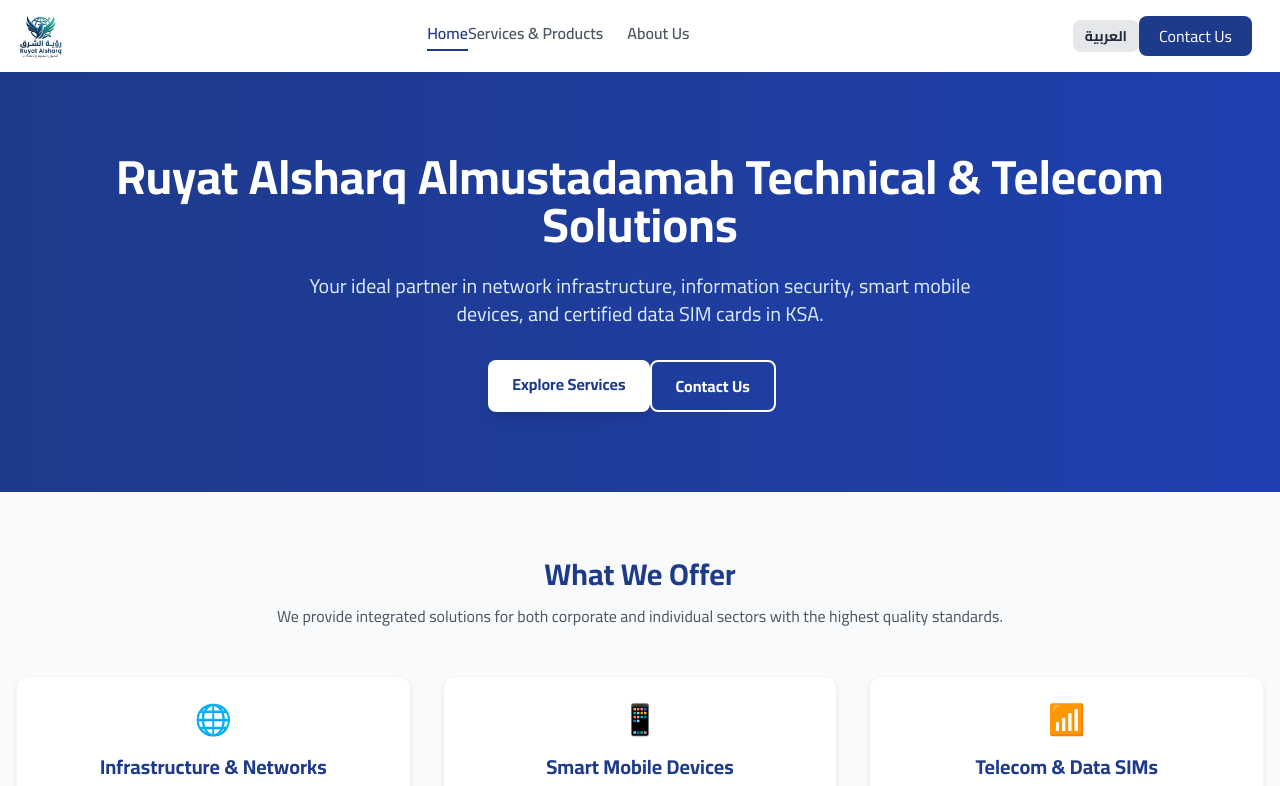
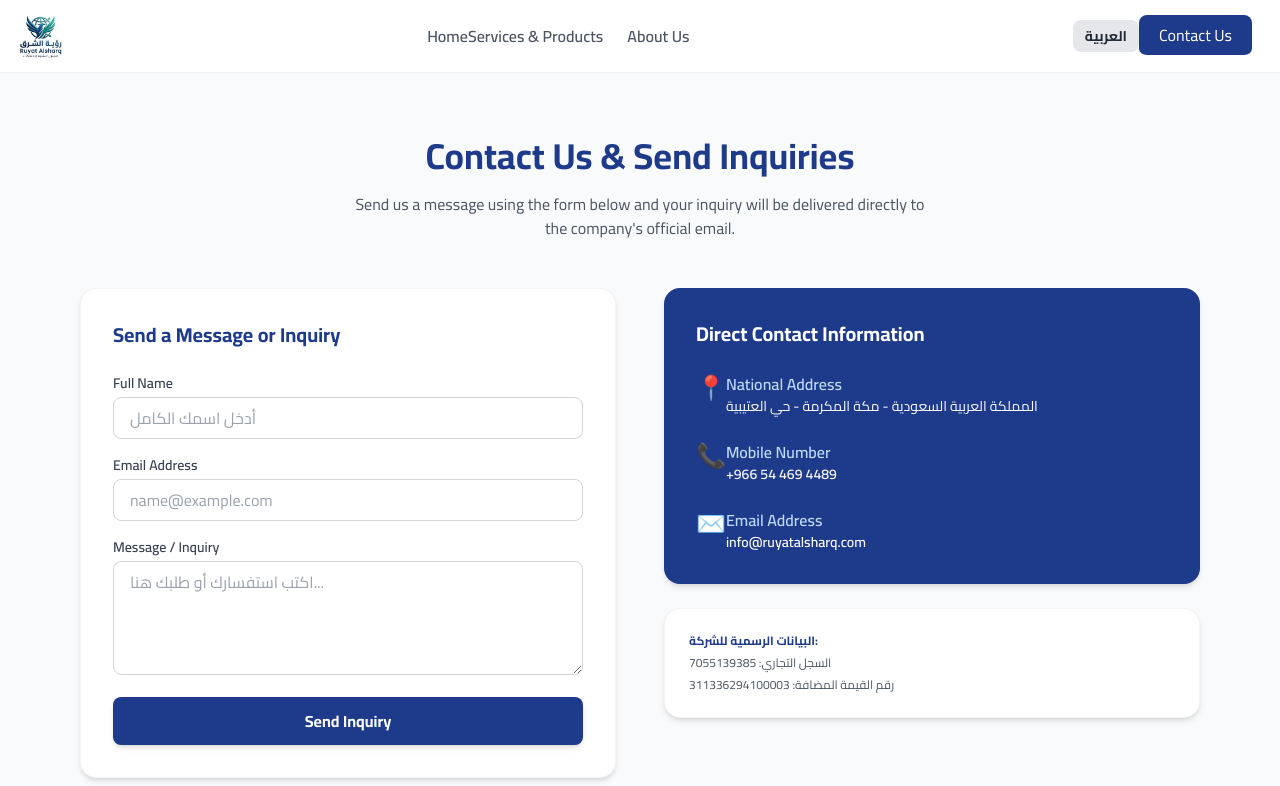
Before and after one commit to ruyatalsharq-spec/ruyat-alsharq-website, a plain HTML site: page index.html in a window 1280 px wide. Both pictures are taken after a click on the button "English". Shown: the top 786 px of the page. Drawn offline with nearby package versions, Linux system fonts and the light colour scheme.

Commit message:
Update index.html

```diff
--- a/index.html
+++ b/index.html
@@ -3,7 +3,7 @@
 <head>
     <meta charset="UTF-8">
     <meta name="viewport" content="width=device-width, initial-scale=1.0">
-    <title id="page-title">شركة رؤية الشرق المستدامة - للحلول التقنية والاتصالات</title>
+    <title id="page-title">اتصل بنا - شركة رؤية الشرق المستدامة</title>
     <!-- Tailwind CSS CDN -->
     <script src="https://cdn.tailwindcss.com"></script>
     <link href="https://fonts.googleapis.com/css2?family=Cairo:wght@400;600;700&display=swap" rel="stylesheet">
@@ -24,83 +24,102 @@
                 </a>
             </div>
 
-            <!-- Navigation Links -->
             <nav class="hidden md:flex space-x-6 space-x-reverse font-semibold">
-                <a href="index.html" class="text-blue-900 border-b-2 border-blue-900 pb-1" data-i18n="nav_home">الرئيسية</a>
+                <a href="index.html" class="text-gray-600 hover:text-blue-900 transition" data-i18n="nav_home">الرئيسية</a>
                 <a href="services.html" class="text-gray-600 hover:text-blue-900 transition" data-i18n="nav_services">خدماتنا والمنتجات</a>
                 <a href="about.html" class="text-gray-600 hover:text-blue-900 transition" data-i18n="nav_about">من نحن</a>
             </nav>
 
-            <!-- Actions (Language Switcher & Contact Button) -->
             <div class="flex items-center space-x-3 space-x-reverse">
-                <!-- Language Switcher Button -->
                 <button onclick="toggleLanguage()" id="lang-btn" class="bg-gray-200 text-gray-800 px-3 py-1.5 rounded-lg text-sm font-bold hover:bg-gray-300 transition">
                     English
                 </button>
-                <a href="contact.html" class="bg-blue-900 text-white px-5 py-2 rounded-lg font-medium hover:bg-blue-800 transition" data-i18n="nav_contact">اتصل بنا</a>
+                <a href="contact.html" class="bg-blue-900 text-white px-5 py-2 rounded-lg font-medium hover:bg-blue-800 transition border-b-2 border-white" data-i18n="nav_contact">اتصل بنا</a>
             </div>
         </div>
     </header>
 
-    <!-- Hero Section -->
-    <section class="bg-gradient-to-r from-blue-900 to-blue-800 text-white py-20">
-        <div class="max-w-7xl mx-auto px-4 text-center">
-            <h1 class="text-4xl md:text-5xl font-bold mb-6" data-i18n="hero_title">شركة رؤية الشرق المستدامة للحلول التقنية والاتصالات</h1>
-            <p class="text-lg md:text-xl text-blue-100 max-w-2xl mx-auto mb-8" data-i18n="hero_desc">شريكك الأمثل في البنية التحتية للشبكات، أمن المعلومات، توفير الجوالات الذكية، وشرائح البيانات المعتمدة في المملكة.</p>
-            <div class="flex justify-center space-x-4 space-x-reverse">
-                <a href="services.html" class="bg-white text-blue-900 px-6 py-3 rounded-lg font-bold hover:bg-blue-50 transition shadow-lg" data-i18n="hero_btn_services">استعرض خدماتنا</a>
-                <a href="contact.html" class="border-2 border-white text-white px-6 py-3 rounded-lg font-bold hover:bg-white hover:text-blue-900 transition" data-i18n="hero_btn_contact">تواصل معنا</a>
-            </div>
-        </div>
-    </section>
-
-    <!-- Quick Services Preview -->
-    <main class="max-w-7xl mx-auto px-4 py-16">
+    <!-- Main Content -->
+    <main class="max-w-6xl mx-auto px-4 py-16">
         <div class="text-center mb-12">
-            <h2 class="text-3xl font-bold text-blue-900 mb-3" data-i18n="sec_title">ماذا نقدم؟</h2>
-            <p class="text-gray-600" data-i18n="sec_desc">نقدم حلولاً متكاملة للقطاعين المؤسسي والفردي بأعلى معايير الجودة.</p>
+            <h1 class="text-3xl md:text-4xl font-bold text-blue-900 mb-4" data-i18n="contact_heading">اتصل بنا واستقبل استفساراتك</h1>
+            <p class="text-gray-600 max-w-xl mx-auto" data-i18n="contact_subheading">راسلنا عبر النموذج أدناه وسيتم إرسال استفسارك مباشرة إلى البريد الرسمي للشركة.</p>
         </div>
 
-        <div class="grid grid-cols-1 md:grid-cols-3 gap-8">
-            <div class="bg-white p-6 rounded-xl shadow-md border border-gray-100 text-center">
-                <div class="text-blue-900 text-3xl mb-4 font-bold">🌐</div>
-                <h3 class="text-xl font-bold text-blue-900 mb-2" data-i18n="card1_title">البنية التحتية والشبكات</h3>
-                <p class="text-gray-600 text-sm mb-4" data-i18n="card1_desc">شبكات الألياف البصرية وأنظمة الجدران النارية وأمن المعلومات.</p>
-                <a href="services.html" class="text-blue-900 font-semibold text-sm hover:underline" data-i18n="read_more">المزيد ←</a>
+        <div class="grid grid-cols-1 md:grid-cols-2 gap-12 items-start">
+
+            <!-- Contact Form (Connected to Formspree Endpoint) -->
+            <div class="bg-white p-8 rounded-2xl shadow-md border border-gray-100">
+                <h2 class="text-xl font-bold text-blue-900 mb-6" data-i18n="form_title">أرسل رسالة أو استفسار</h2>
+
+                <form action="https://formspree.io/f/xbgoybrd" method="POST" class="space-y-4">
+                    <div>
+                        <label class="block text-sm font-semibold text-gray-700 mb-1" data-i18n="name_label">الاسم الكريم</label>
+                        <input type="text" name="name" required class="w-full px-4 py-2 border border-gray-300 rounded-lg focus:outline-none focus:ring-2 focus:ring-blue-900" placeholder="أدخل اسمك الكامل">
+                    </div>
+                    <div>
+                        <label class="block text-sm font-semibold text-gray-700 mb-1" data-i18n="email_label">البريد الإلكتروني</label>
+                        <input type="email" name="email" required class="w-full px-4 py-2 border border-gray-300 rounded-lg focus:outline-none focus:ring-2 focus:ring-blue-900" placeholder="name@example.com">
+                    </div>
+                    <div>
+                        <label class="block text-sm font-semibold text-gray-700 mb-1" data-i18n="message_label">نص الرسالة / الاستفسار</label>
+                        <textarea name="message" rows="4" required class="w-full px-4 py-2 border border-gray-300 rounded-lg focus:outline-none focus:ring-2 focus:ring-blue-900" placeholder="اكتب استفسارك أو طلبك هنا..."></textarea>
+                    </div>
+                    <button type="submit" class="w-full bg-blue-900 text-white py-3 rounded-lg font-bold hover:bg-blue-800 transition shadow-md" data-i18n="submit_btn">إرسال الاستفسار</button>
+                </form>
             </div>
 
-            <div class="bg-white p-6 rounded-xl shadow-md border border-gray-100 text-center">
-                <div class="text-blue-900 text-3xl mb-4 font-bold">📱</div>
-                <h3 class="text-xl font-bold text-blue-900 mb-2" data-i18n="card2_title">الجوالات الذكية</h3>
-                <p class="text-gray-600 text-sm mb-4" data-i18n="card2_desc">أحدث إصدارات أيفون، سامسونج، وشاومي بضمان معتمد.</p>
-                <a href="services.html" class="text-blue-900 font-semibold text-sm hover:underline" data-i18n="read_more">المزيد ←</a>
+            <!-- Info & Direct Contact Card -->
+            <div class="space-y-6">
+                <div class="bg-blue-900 text-white p-8 rounded-2xl shadow-md space-y-6">
+                    <h2 class="text-xl font-bold mb-4" data-i18n="info_title">معلومات التواصل المباشر</h2>
+                    <div class="flex items-start space-x-4 space-x-reverse">
+                        <span class="text-2xl">📍</span>
+                        <div>
+                            <h4 class="font-semibold text-blue-200" data-i18n="addr_label">العنوان الوطني</h4>
+                            <p class="text-white text-sm">المملكة العربية السعودية - مكة المكرمة - حي العتيبية</p>
+                        </div>
+                    </div>
+                    <div class="flex items-start space-x-4 space-x-reverse">
+                        <span class="text-2xl">📞</span>
+                        <div>
+                            <h4 class="font-semibold text-blue-200" data-i18n="phone_label">رقم الجوال</h4>
+                            <p class="text-white text-sm" dir="ltr"><a href="tel:+966544694489" class="hover:underline font-semibold">+966 54 469 4489</a></p>
+                        </div>
+                    </div>
+                    <div class="flex items-start space-x-4 space-x-reverse">
+                        <span class="text-2xl">✉️</span>
+                        <div>
+                            <h4 class="font-semibold text-blue-200" data-i18n="email_label">البريد الإلكتروني</h4>
+                            <p class="text-white text-sm"><a href="mailto:info@ruyatalsharq.com" class="hover:underline font-semibold">info@ruyatalsharq.com</a></p>
+                        </div>
+                    </div>
+                </div>
+
+                <!-- Legal Box -->
+                <div class="bg-white p-6 rounded-2xl shadow-md border border-gray-100 text-xs space-y-1.5 text-gray-600">
+                    <p class="font-bold text-blue-900 mb-1">البيانات الرسمية للشركة:</p>
+                    <p>السجل التجاري: 7055139385</p>
+                    <p dir="ltr">رقم القيمة المضافة: 311336294100003</p>
+                </div>
             </div>
 
-            <div class="bg-white p-6 rounded-xl shadow-md border border-gray-100 text-center">
-                <div class="text-blue-900 text-3xl mb-4 font-bold">📶</div>
-                <h3 class="text-xl font-bold text-blue-900 mb-2" data-i18n="card3_title">شرائح الاتصالات والبيانات</h3>
-                <p class="text-gray-600 text-sm mb-4" data-i18n="card3_desc">باقات STC، موبايلي، وزين للأعمال والأفراد في المملكة.</p>
-                <a href="services.html" class="text-blue-900 font-semibold text-sm hover:underline" data-i18n="read_more">المزيد ←</a>
-            </div>
         </div>
     </main>
 
-    <!-- Footer with Official Data, VAT, CR & Contact Info -->
+    <!-- Footer -->
     <footer class="bg-gray-900 text-white pt-12 pb-6 mt-16 border-t border-gray-800">
         <div class="max-w-7xl mx-auto px-4 grid grid-cols-1 md:grid-cols-3 gap-8 mb-8">
-            <!-- Company Info -->
             <div>
                 <h3 class="text-lg font-bold text-blue-400 mb-3" data-i18n="footer_about_title">شركة رؤية الشرق المستدامة</h3>
                 <p class="text-gray-400 text-sm leading-relaxed" data-i18n="footer_about_desc">شريكك المعتمد لتقديم حلول الاتصالات، البنية التحتية، الجوالات، وشرائح البيانات في المملكة العربية السعودية.</p>
             </div>
-            <!-- Contact Details -->
             <div>
                 <h3 class="text-lg font-bold text-blue-400 mb-3" data-i18n="footer_contact_title">معلومات التواصل</h3>
                 <p class="text-gray-400 text-sm mb-2">📍 <span data-i18n="footer_address">المملكة العربية السعودية - مكة المكرمة - حي العتيبية</span></p>
                 <p class="text-gray-400 text-sm mb-2">📞 <a href="tel:+966544694489" dir="ltr" class="hover:text-white">+966 54 469 4489</a></p>
                 <p class="text-gray-400 text-sm">✉️ <a href="mailto:info@ruyatalsharq.com" class="hover:text-white">info@ruyatalsharq.com</a></p>
             </div>
-            <!-- Legal & Commercial Info -->
             <div>
                 <h3 class="text-lg font-bold text-blue-400 mb-3" data-i18n="footer_legal_title">البيانات التجارية</h3>
                 <p class="text-gray-400 text-sm mb-1.5" data-i18n="footer_cr">السجل التجاري: 7055139385</p>
@@ -108,36 +127,31 @@
                 <p class="text-gray-400 text-sm" data-i18n="footer_type">نوع الكيان: شركة ذات مسؤولية محدودة (شخص واحد)</p>
             </div>
         </div>
-
-        <!-- Bottom Bar: Copyright & Author Signature -->
         <div class="max-w-7xl mx-auto px-4 pt-6 border-t border-gray-800 flex flex-col md:flex-row justify-between items-center text-sm text-gray-400">
             <p data-i18n="footer_rights">جميع حقوق الطبع والنشر محفوظة © 2026 - شركة رؤية الشرق المستدامة للحلول التقنية والاتصالات</p>
             <p class="text-blue-400 mt-4 md:mt-0 font-medium">Design by Hussein Fawzy</p>
         </div>
     </footer>
 
-    <!-- JavaScript for Language Switcher -->
+    <!-- JavaScript -->
     <script>
         const translations = {
             ar: {
-                page_title: "شركة رؤية الشرق المستدامة - للحلول التقنية والاتصالات",
+                page_title: "اتصل بنا - شركة رؤية الشرق المستدامة",
                 nav_home: "الرئيسية",
                 nav_services: "خدماتنا والمنتجات",
                 nav_about: "من نحن",
                 nav_contact: "اتصل بنا",
-                hero_title: "شركة رؤية الشرق المستدامة للحلول التقنية والاتصالات",
-                hero_desc: "شريكك الأمثل في البنية التحتية للشبكات، أمن المعلومات، توفير الجوالات الذكية، وشرائح البيانات المعتمدة في المملكة.",
-                hero_btn_services: "استعرض خدماتنا",
-                hero_btn_contact: "تواصل معنا",
-                sec_title: "ماذا نقدم؟",
-                sec_desc: "نقدم حلولاً متكاملة للقطاعين المؤسسي والفردي بأعلى معايير الجودة.",
-                card1_title: "البنية التحتية والشبكات",
-                card1_desc: "شبكات الألياف البصرية وأنظمة الجدران النارية وأمن المعلومات.",
-                card2_title: "الجوالات الذكية",
-                card2_desc: "أحدث إصدارات أيفون، سامسونج، وشاومي بضمان معتمد.",
-                card3_title: "شرائح الاتصالات والبيانات",
-                card3_desc: "باقات STC، موبايلي، وزين للأعمال والأفراد في المملكة.",
-                read_more: "المزيد ←",
+                contact_heading: "اتصل بنا واستقبل استفساراتك",
+                contact_subheading: "راسلنا عبر النموذج أدناه وسيتم إرسال استفسارك مباشرة إلى البريد الرسمي للشركة.",
+                form_title: "أرسل رسالة أو استفسار",
+                name_label: "الاسم الكريم",
+                email_label: "البريد الإلكتروني",
+                message_label: "نص الرسالة / الاستفسار",
+                submit_btn: "إرسال الاستفسار",
+                info_title: "معلومات التواصل المباشر",
+                addr_label: "العنوان الوطني",
+                phone_label: "رقم الجوال",
                 footer_about_title: "شركة رؤية الشرق المستدامة",
                 footer_about_desc: "شريكك المعتمد لتقديم حلول الاتصالات، البنية التحتية، الجوالات، وشرائح البيانات في المملكة العربية السعودية.",
                 footer_contact_title: "معلومات التواصل",
@@ -149,24 +163,21 @@
                 footer_rights: "جميع حقوق الطبع والنشر محفوظة © 2026 - شركة رؤية الشرق المستدامة للحلول التقنية والاتصالات"
             },
             en: {
-                page_title: "Ruyat Alsharq Almustadamah - Technical & Telecom Solutions",
+                page_title: "Contact Us - Ruyat Alsharq Almustadamah",
                 nav_home: "Home",
                 nav_services: "Services & Products",
                 nav_about: "About Us",
                 nav_contact: "Contact Us",
-                hero_title: "Ruyat Alsharq Almustadamah Technical & Telecom Solutions",
-                hero_desc: "Your ideal partner in network infrastructure, information security, smart mobile devices, and certified data SIM cards in KSA.",
-                hero_btn_services: "Explore Services",
-                hero_btn_contact: "Contact Us",
-                sec_title: "What We Offer",
-                sec_desc: "We provide integrated solutions for both corporate and individual sectors with the highest quality standards.",
-                card1_title: "Infrastructure & Networks",
-                card1_desc: "Fiber optic networks, firewall systems, and information security.",
-                card2_title: "Smart Mobile Devices",
-                card2_desc: "Latest iPhone, Samsung, and Xiaomi releases with certified warranty.",
-                card3_title: "Telecom & Data SIMs",
-                card3_desc: "STC, Mobily, and Zain business and individual packages in KSA.",
-                read_more: "Read More →",
+                contact_heading: "Contact Us & Send Inquiries",
+                contact_subheading: "Send us a message using the form below and your inquiry will be delivered directly to the company's official email.",
+                form_title: "Send a Message or Inquiry",
+                name_label: "Full Name",
+                email_label: "Email Address",
+                message_label: "Message / Inquiry",
+                submit_btn: "Send Inquiry",
+                info_title: "Direct Contact Information",
+                addr_label: "National Address",
+                phone_label: "Mobile Number",
                 footer_about_title: "Ruyat Alsharq Almustadamah",
                 footer_about_desc: "Your certified partner for telecom solutions, infrastructure, smartphones, and data SIMs in Saudi Arabia.",
                 footer_contact_title: "Contact Information",
@@ -180,24 +191,17 @@
         };
 
         let currentLang = 'ar';
-
         function toggleLanguage() {
             currentLang = currentLang === 'ar' ? 'en' : 'ar';
             const htmlRoot = document.getElementById('html-root');
             const langBtn = document.getElementById('lang-btn');
-
             htmlRoot.setAttribute('lang', currentLang);
             htmlRoot.setAttribute('dir', currentLang === 'ar' ? 'rtl' : 'ltr');
-
             langBtn.textContent = currentLang === 'ar' ? 'English' : 'العربية';
-
-            document.querySelectorAll('[data-i18n]').forEach(element => {
-                const key = element.getAttribute('data-i18n');
-                if (translations[currentLang][key]) {
-                    element.textContent = translations[currentLang][key];
-                }
+            document.querySelectorAll('[data-i18n]').forEach(el => {
+                const key = el.getAttribute('data-i18n');
+                if (translations[currentLang][key]) el.textContent = translations[currentLang][key];
             });
-
             document.title = translations[currentLang]['page_title'];
         }
     </script>
```
